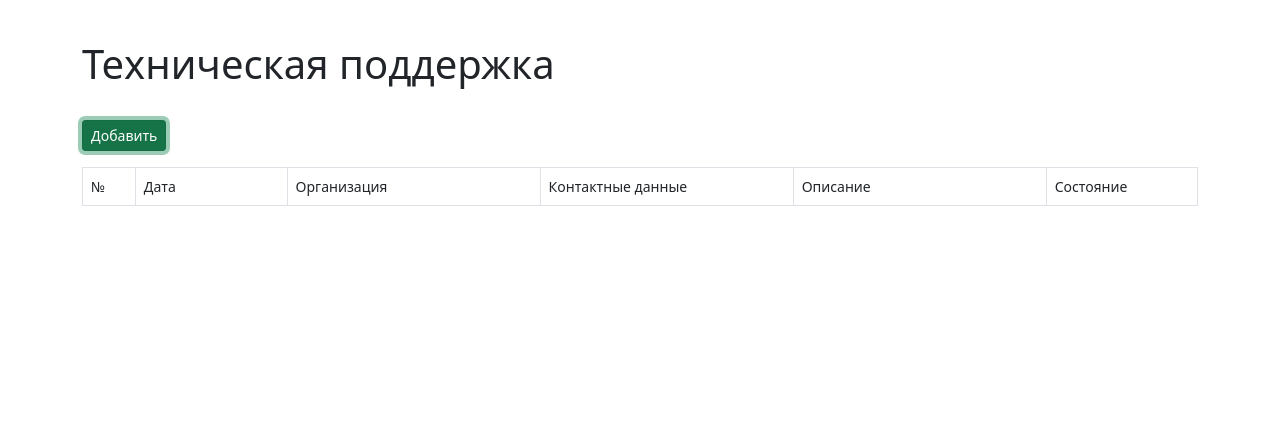
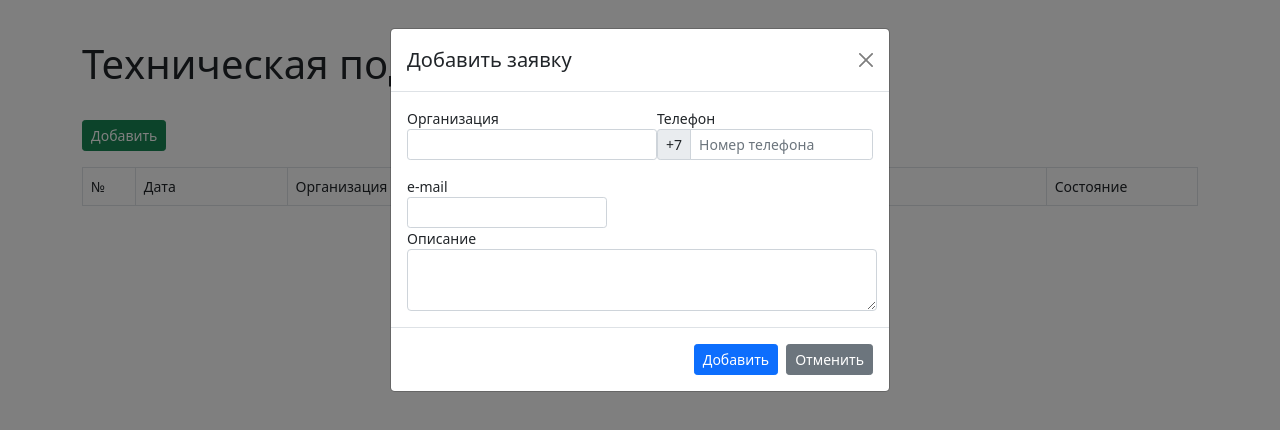
Before and after one commit to buzz1k/technical-support-table, a plain HTML site: page index.html in a window 1280 px wide. Both pictures are taken after a click on the button "Добавить". Drawn offline with nearby package versions, Linux system fonts and the light colour scheme.

Commit message:
add task modal

```diff
--- a/index.html
+++ b/index.html
@@ -13,7 +13,7 @@
 
 
 
-        <button type="button" class="btn btn-success btn-sm mt-4 mb-3">
+        <button type="button" class="btn btn-success btn-sm mt-4 mb-3" data-bs-toggle="modal" data-bs-target="#addTaskForm">
             Добавить
         </button>
 
@@ -37,6 +37,50 @@
 
             </div>
 
+<!-- Modal -->
+  <div class="modal fade" id="addTaskForm" tabindex="-1" aria-labelledby="exampleModalLabel" aria-hidden="true">
+    <div class="modal-dialog small">
+      <div class="modal-content">
+        <div class="modal-header">
+          <h5 class="modal-title" id="exampleModalLabel">Добавить заявку</h5>
+          <button type="button" class="btn-close" data-bs-dismiss="modal" aria-label="Close"></button>
+        </div>
+        <div class="modal-body">
+            <div style="display: flex;">
+                <div class="inputData">
+                    <label class="" for="" style="margin-right:15px;">Организация</label>
+                    <input id="companyName" class="form-control form-control-sm" type="Название организации" style="display: flex; width: 250px;">
+                </div>
+
+                <div class="inputData">
+                  <label class="" for="">Телефон</label>
+                  <div class="input-group mb-3 input-group-sm">
+
+                    <span class="input-group-text phone" id="inputGroup-sizing-sm">+7</span>
+                    <input id="companyPhone" type="text" class="form-control form-control-sm" placeholder="Номер телефона" aria-label="Username" aria-describedby="basic-addon1">
+                  </div>
+              </div>
+            </div>
+            <div class="inputData">
+              <label class="" for="">e-mail</label>
+              <input id="companyEmail" class="form-control form-control-sm" type="Название организации" style="width: 200px;">
+          </div>
+            <div>
+                <div class="inputData">
+                    <label class="" for="">Описание</label>
+                    <textarea class="form-control" id="description" style="width: 470px;"></textarea>
+                    <!-- <input id="description" class="form-control form-control-sm" type="Название организации" style="width: 470px;"> -->
+                </div>
+            </div>
+        </div>
+        <div class="modal-footer">
+          <button id='addTaskButton' class="btn btn-primary btn-sm modal-success-btn" data-bs-dismiss="modal" onclick="addTask();">Добавить</button>
+          <button type="submit" class="btn btn-secondary btn-sm" data-bs-dismiss="modal">Отменить</button>
+
+        </div>
+      </div>
+    </div>
+  </div>
     <script src="https://cdn.jsdelivr.net/npm/bootstrap@5.1.1/dist/js/bootstrap.bundle.min.js" integrity="sha384-/bQdsTh/da6pkI1MST/rWKFNjaCP5gBSY4sEBT38Q/9RBh9AH40zEOg7Hlq2THRZ" crossorigin="anonymous"></script>
 </body>
 </html>
```
